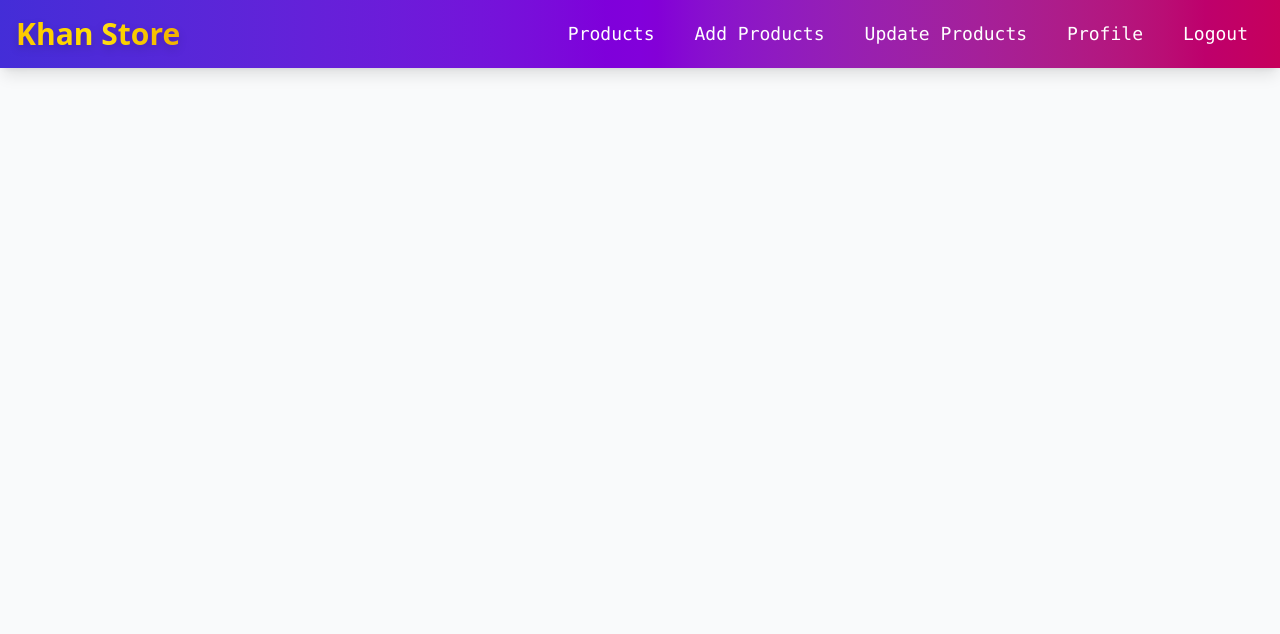
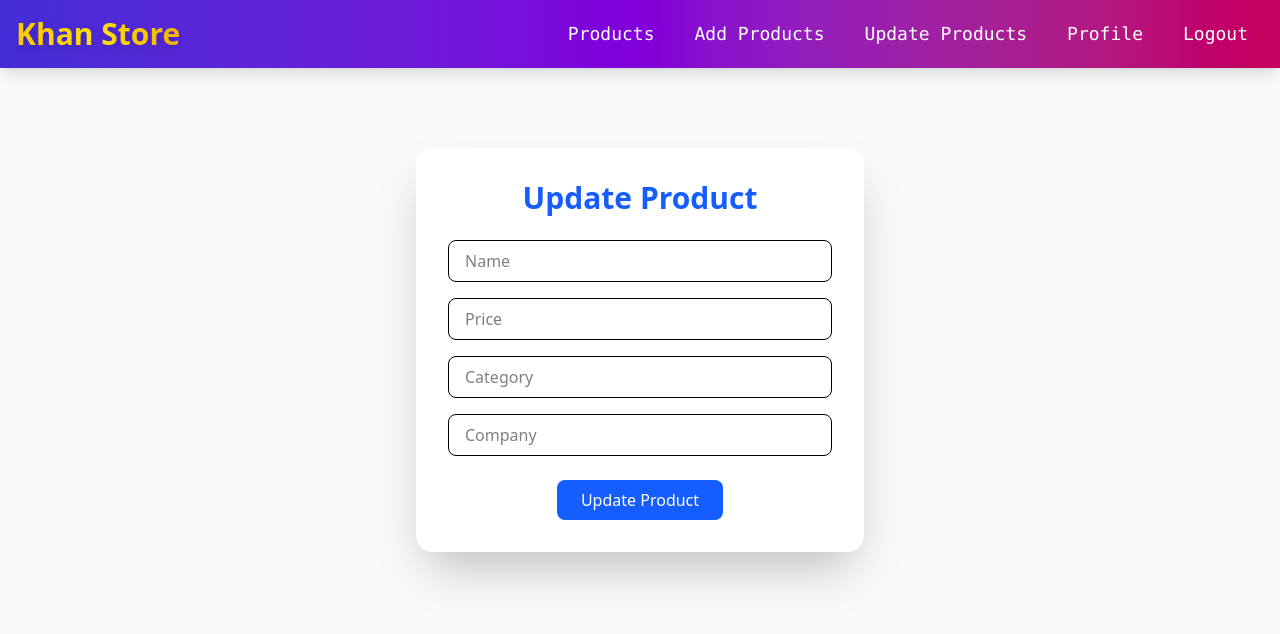
Before and after one commit to kashfi-khan/E-commerce-App-on-MERN, a React (Vite) app in the folder Frontend/: page /update/1 in a window 1280 px wide. Shown: the top 634 px of the page. Built offline with nearby package versions, Linux system fonts and the light colour scheme; no server answers; sample sign-in values are in the browser's storage.

Commit message:
update product complete ft bd

```diff
--- a/Frontend/src/App.jsx
+++ b/Frontend/src/App.jsx
@@ -6,6 +6,7 @@ import PrivateComponent from "./Components/privateComponent";
 import Login from "./Components/Login";
 import AddProduct from "./Components/Product/addProduct";
 import ProductList from "./Components/Product/productList";
+import UpdateProduct from "./Components/Product/updateProduct";
 
 function App() {
   return (
@@ -16,7 +17,7 @@ function App() {
         <Route element={<PrivateComponent />}>
           <Route path="/" element={<ProductList />} />
           <Route path="/add-product" element={<AddProduct />} />
-          <Route path="/update" element={<h1>Update Product</h1>} />
+          <Route path="/update/:id" element={<UpdateProduct />} />
           <Route path="/logout" element={<h1>Logout</h1>} />
           <Route path="/profile" element={<h1>Profile</h1>} />
         </Route>
--- a/Frontend/src/Components/Product/productList.jsx
+++ b/Frontend/src/Components/Product/productList.jsx
@@ -1,17 +1,27 @@
 import React, { useEffect, useState } from "react";
 import ProductCard from "./productCard";
+import {useNavigate} from "react-router-dom"
 
 const ProductList = () => {
   const [products, setProducts] = useState([]);
+  const [loading, setLoading] = useState(true);
+  const navigate = useNavigate();
 
   useEffect(() => {
     getProducts();
   }, []);
 
-  const getProducts = async () => {
-    let result = await fetch("http://localhost:5000/products");
-    result = await result.json();
-    setProducts(result);
+   const getProducts = async () => {
+    try {
+      setLoading(true);                         // start spinner
+      const res = await fetch("http://localhost:5000/products");
+      const data = await res.json();
+      setProducts(data);
+    } catch (err) {
+      console.error("Fetch error:", err);
+    } finally {
+      setLoading(false);                        // stop spinner
+    }
   };
 
   const deleteProduct = async (id) => {
@@ -22,28 +32,36 @@ const ProductList = () => {
 
     if(result){
          getProducts();
-        alert("Record is Deleted");
-
     }
-
 
   }
 
   console.warn("products", products);
 
   return (
-     <div className="max-w-7xl mx-auto px-4 py-8">
-      <h2 className="text-3xl font-bold text-center mb-6 text-gray-800">Product List</h2>
+    <div className="max-w-7xl mx-auto px-4 py-8">
+      <h2 className="text-3xl font-bold text-center mb-6 text-gray-800">
+        Product List
+      </h2>
 
-      {products.length > 0 ? (
+      {loading ? (
+        <p className="text-center text-gray-500 italic">Loading products…</p>
+      ) : products.length ? (
         <div className="flex flex-wrap justify-center gap-6">
           {products.map((item, index) => (
-            <ProductCard key={item._id || index} item={item}
-            index={index} onDelete={(itme)=>deleteProduct(item._id)} />
+            <ProductCard
+              key={item._id || index}
+              item={item}
+              index={index}
+              onDelete={() => deleteProduct(item._id)}
+              onEdit={()=>navigate(`/update/${item._id}`)}
+            />
           ))}
         </div>
       ) : (
-        <p className="text-center text-gray-500 italic">Loading products…</p>
+        <p className="text-center text-gray-500 italic">
+          No products available.
+        </p>
       )}
     </div>
   );
--- /dev/null
+++ b/Frontend/src/Components/Product/updateProduct.jsx
@@ -0,0 +1,94 @@
+import React, { useEffect, useState } from "react";
+import {useParams,useNavigate} from "react-router-dom"
+
+const updateProduct = () => {
+  const [name, setName] = useState("");
+  const [price, setPrice] = useState("");
+  const [category, setCategory] = useState("");
+  const [company, setCompany] = useState("");
+  const params = useParams();
+  const navigate = useNavigate();
+
+  useEffect(()=>{
+    getProductDetail();
+  },[]);
+
+  const getProductDetail = async () => {
+    console.warn(params);
+    let result = await fetch(`http://localhost:5000/update/${params.id}`);
+    result = await result.json();
+
+    setName(result.name)
+    setPrice(result.price)
+    setCategory(result.category)
+    setCompany(result.company)
+  }
+
+
+  const handleUpdate = async () => {
+   console.warn(name,price,category,company)
+   let result = await fetch(`http://localhost:5000/product/${params.id}`,{
+    method : "PUT",
+    body : JSON.stringify({name,price,category,company}),
+    headers : {
+        "Content-Type" : "application/json"
+    }
+   });
+   result = await result.json();
+   console.warn(result)
+   navigate("/");
+  };
+
+  return (
+    <div className="max-w-md mx-auto mt-20 p-8 bg-white rounded-2xl shadow-2xl space-y-6">
+      <h2 className="text-3xl font-bold text-center text-blue-600">
+        Update Product
+      </h2>
+
+      <div className="space-y-4">
+        <input
+          type="text"
+          placeholder="Name"
+          value={name}
+          onChange={(e) => setName(e.target.value)}
+          className="w-full px-4 py-2 border rounded-lg focus:outline-none focus:ring-2 focus:ring-blue-400"
+        />
+
+        <input
+          type="text"
+          placeholder="Price"
+          value={price}
+          onChange={(e) => setPrice(e.target.value)}
+          className="w-full px-4 py-2 border rounded-lg focus:outline-none focus:ring-2 focus:ring-blue-400"
+        />
+
+        <input
+          type="text"
+          placeholder="Category"
+          value={category}
+          onChange={(e) => setCategory(e.target.value)}
+          className="w-full px-4 py-2 border rounded-lg focus:outline-none focus:ring-2 focus:ring-blue-400"
+        />
+
+        <input
+          type="text"
+          placeholder="Company"
+          value={company}
+          onChange={(e) => setCompany(e.target.value)}
+          className="w-full px-4 py-2 border rounded-lg focus:outline-none focus:ring-2 focus:ring-blue-400"
+        />
+      </div>
+
+      <div className="flex justify-center">
+        <button
+          onClick={handleUpdate}
+          className="bg-blue-600 text-white px-6 py-2 rounded-lg hover:bg-blue-700 transition duration-300"
+        >
+           Update Product
+        </button>
+      </div>
+    </div>
+  );
+};
+
+export default updateProduct;
```
Also changed, not shown: 1 other file (tests, documents, lock files or other folders).
